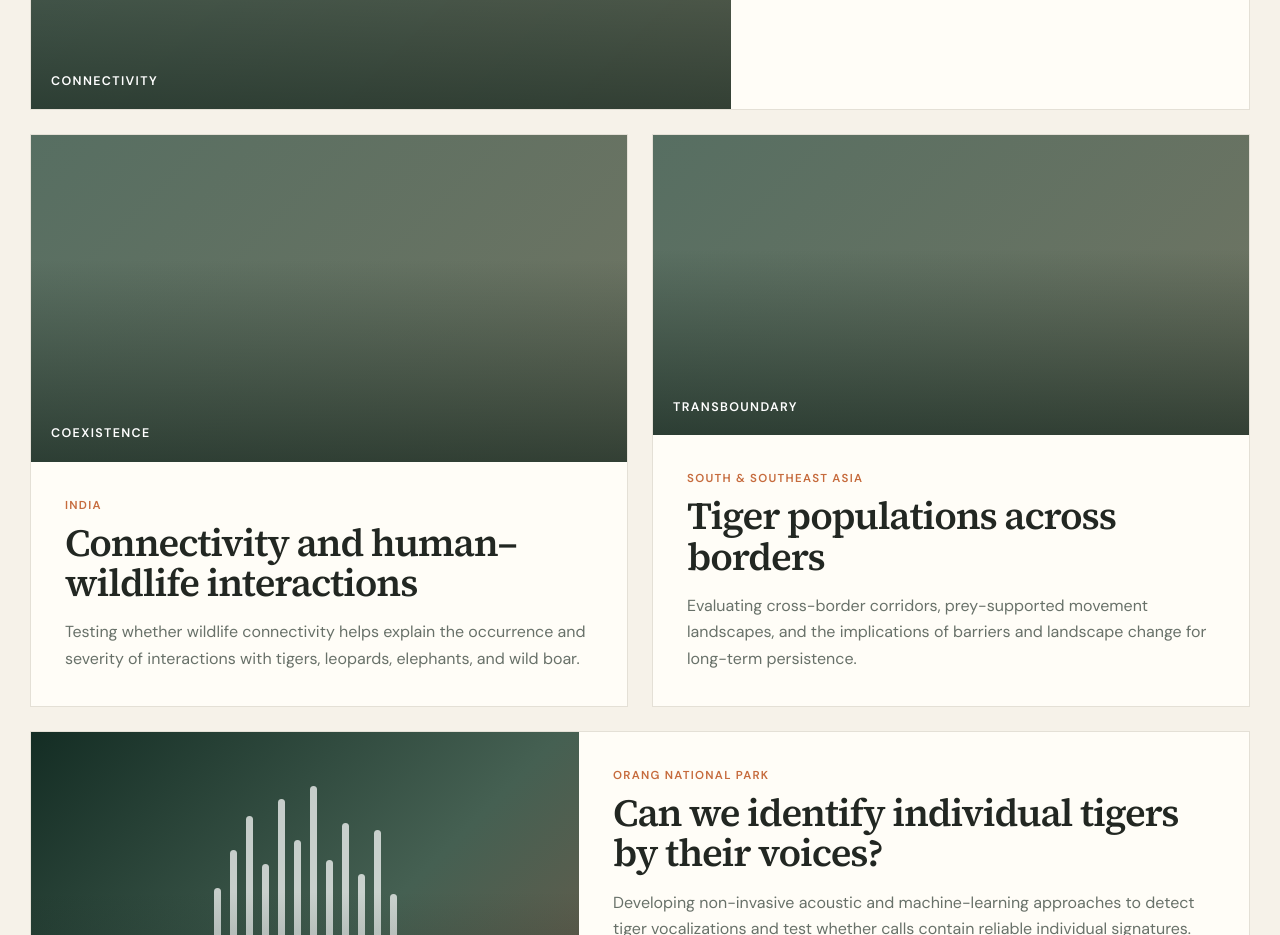
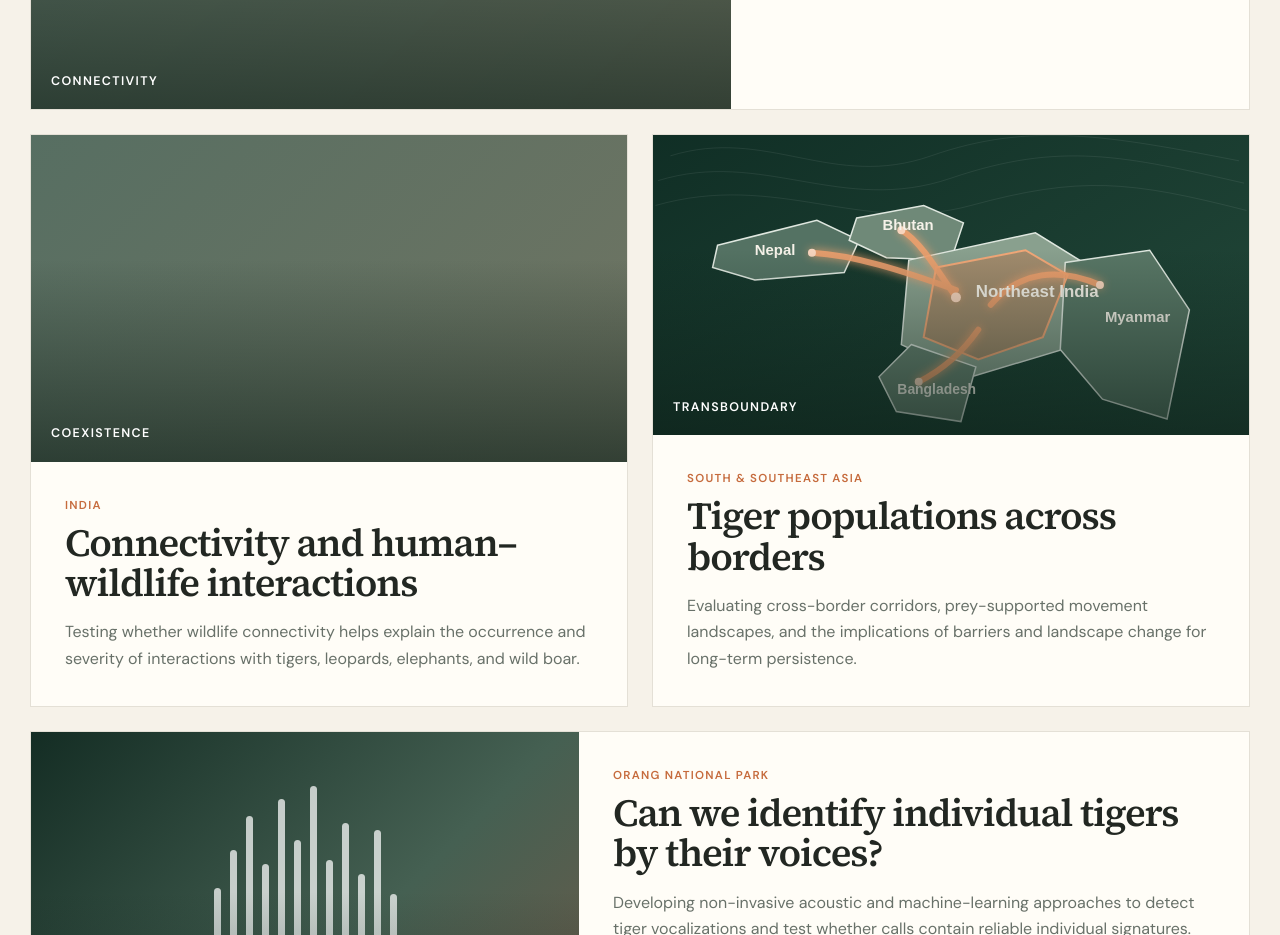
Before and after one commit to JRDeka/jyotishranjandeka.github.io, a plain HTML site: page index.html in a window 1280 px wide. Shown: the part 3420-4355 px from the top of the page. Drawn offline with Linux system fonts and the light colour scheme.

Commit message:
Use Eastern Himalaya map for transboundary project

```diff
--- a/styles.css
+++ b/styles.css
@@ -378,9 +378,9 @@ h3 {
     url("assets/images/project-coexistence.jpg");
 }
 .visual-border {
-  background-image:
-    linear-gradient(135deg, rgba(20,49,39,.12), rgba(195,105,61,.16)),
-    url("assets/images/project-transboundary.jpg");
+  background-image: url("assets/images/transboundary-eastern-himalaya.svg");
+  background-size: cover;
+  background-position: center;
 }
 .visual-acoustic {
   background:
```
